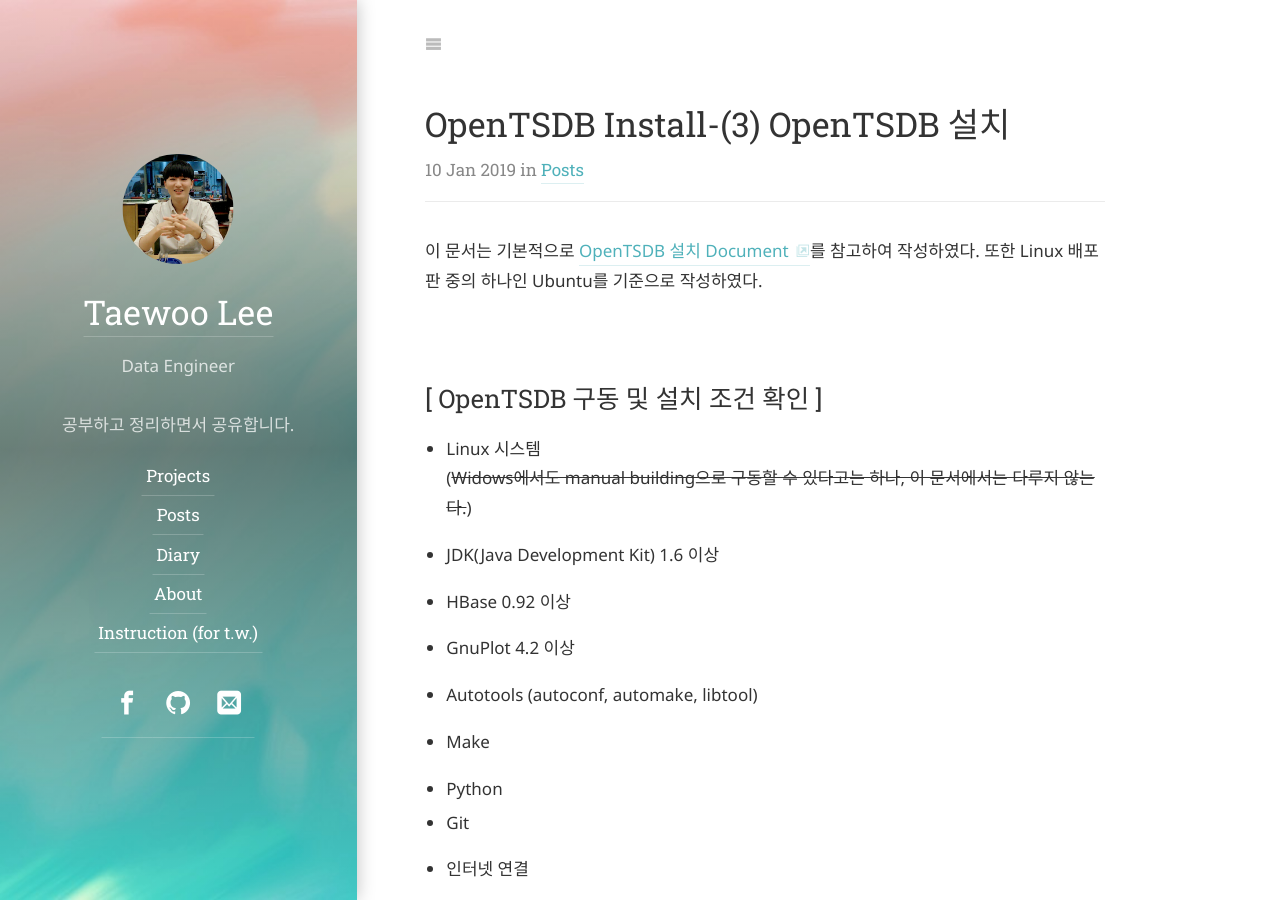
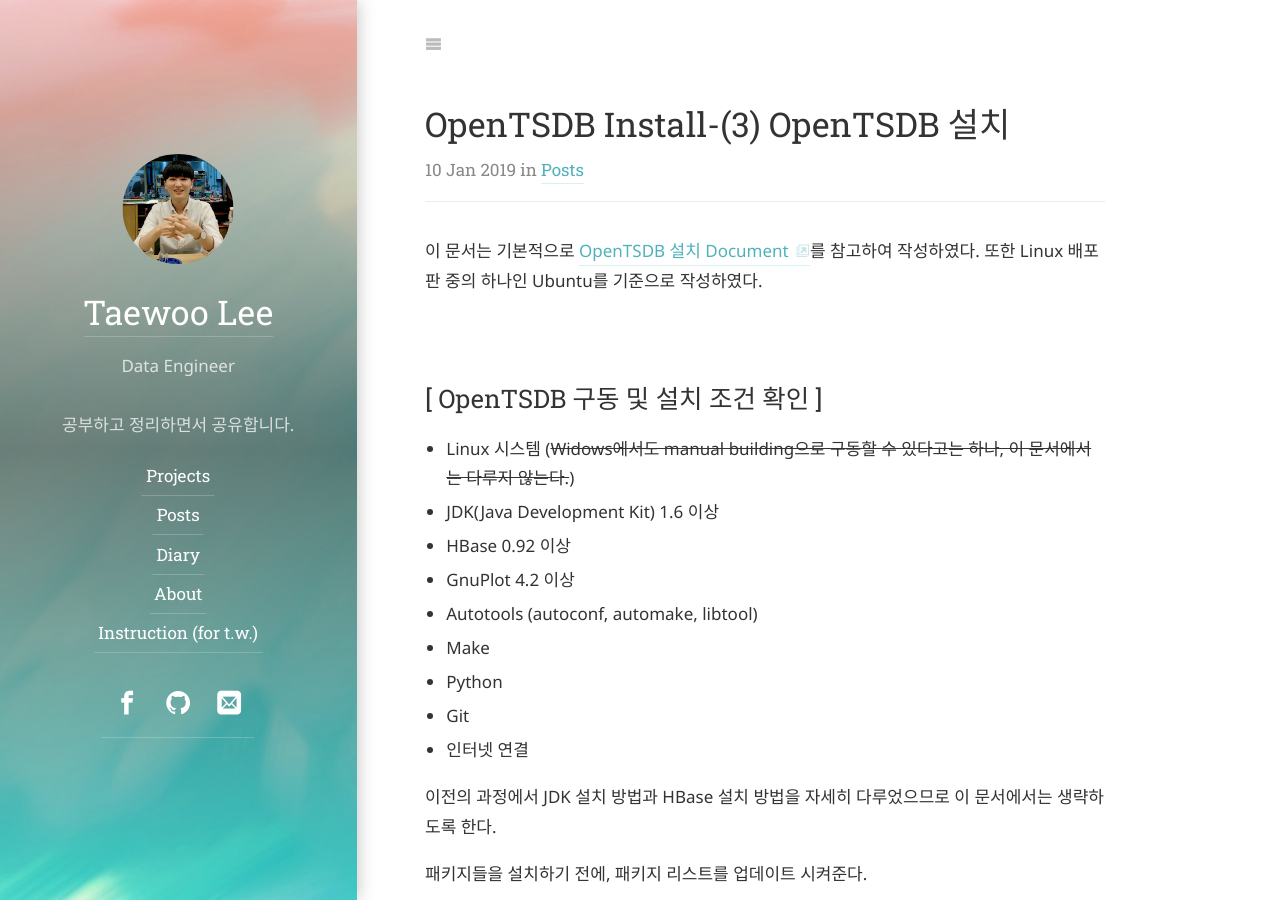
Before and after one commit to TaeWoo21/past_TaeWoo21.github.io, a Jekyll site: the page built from posts/_posts/2019-01-10-install_opentsdb_3-posts.md, in a window 1280 px wide and 900 px high. Built offline with Jekyll 4.4.1, drawn with Linux system fonts in a browser that asks for light colours; some web fonts are replaced.

Commit message:
arrangement

```diff
--- a/posts/_posts/2019-01-10-install_opentsdb_3-posts.md
+++ b/posts/_posts/2019-01-10-install_opentsdb_3-posts.md
@@ -10,21 +10,14 @@ title: OpenTSDB Install-(3) OpenTSDB 설치
 
 ## [ OpenTSDB 구동 및 설치 조건 확인 ]
 
-- Linux 시스템 <br/>(~~Widows에서도 manual building으로 구동할 수 있다고는 하나, 이 문서에서는 다루지 않는다.~~)
-
+- Linux 시스템 (~~Widows에서도 manual building으로 구동할 수 있다고는 하나, 이 문서에서는 다루지 않는다.~~)
 - JDK(Java Development Kit) 1.6 이상
-
 - HBase 0.92 이상
-
 - GnuPlot 4.2 이상
-
 - Autotools (autoconf, automake, libtool)
-
 - Make
-
 - Python
 - Git
-
 - 인터넷 연결
 
 
```
